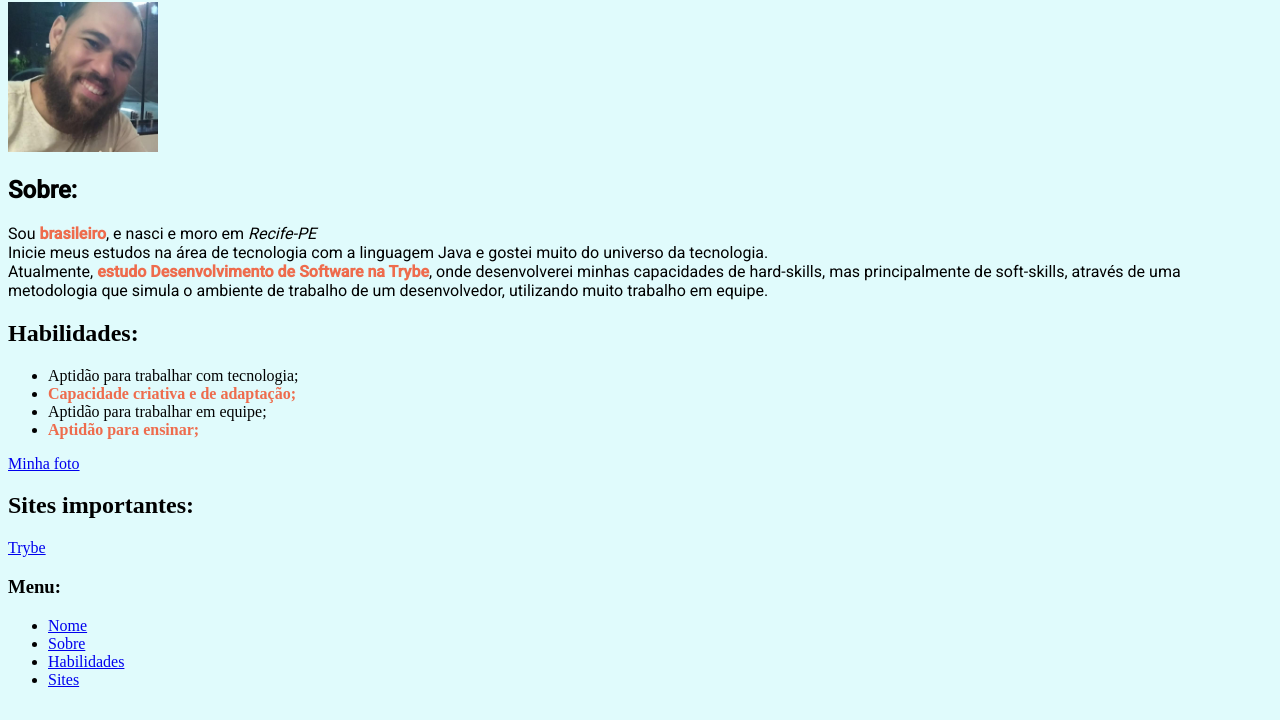
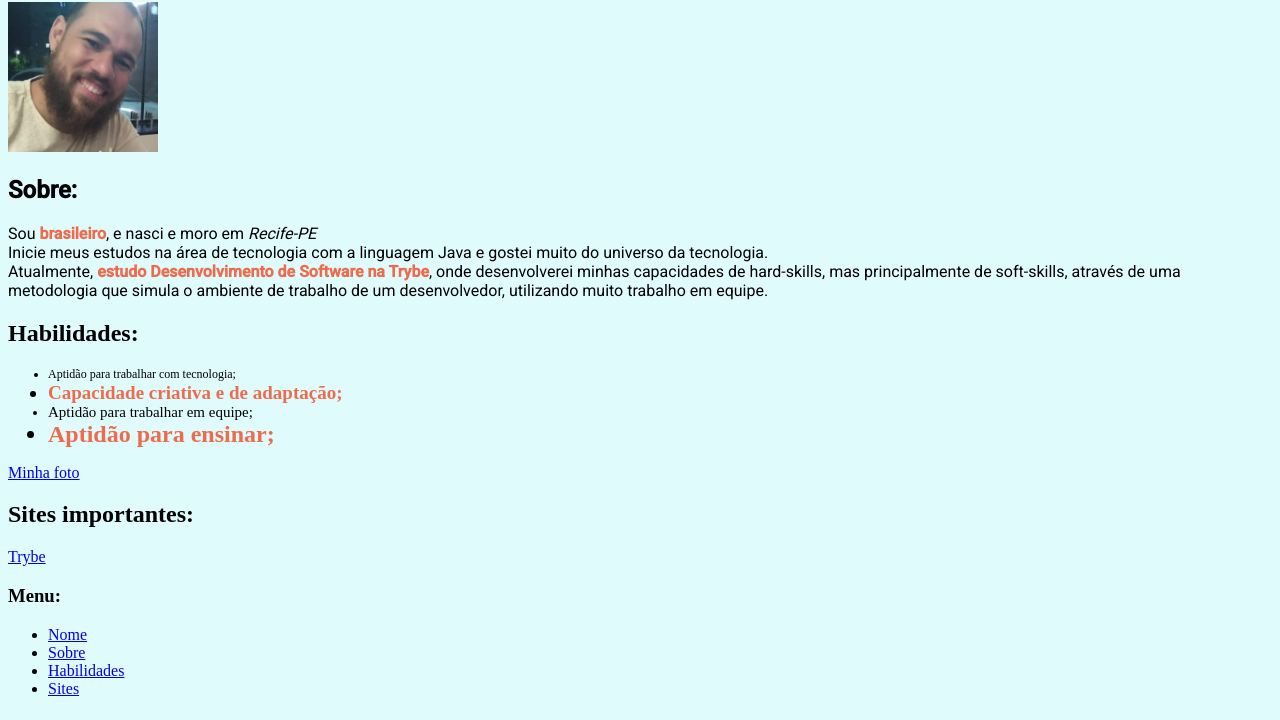
Before and after one commit to PauloGrijp/PauloGrijp.github.io, a plain HTML site: page index.html in a window 1280 px wide. Shown: the part 80-800 px from the top of the page. Drawn offline with Linux system fonts and the light colour scheme.

Commit message:
modificando tamanhos dos elementos da lista

```diff
--- a/index.html
+++ b/index.html
@@ -28,6 +28,22 @@
             color: #EE6C4D;
         }
 
+        .tamP{
+            font-size: 12px;
+        }
+
+        .tamM{
+            font-size: 15px;
+        }
+
+        .tamG{
+            font-size: 19px;
+        }
+
+        .tamGG{
+            font-size: 24px;
+        }
+
     </style>
 </head>
 <body>
@@ -51,10 +67,10 @@
     <h2 id="skills">Habilidades:</h2>
 
         <ul>
-            <li>Aptidão para trabalhar com tecnologia;</li>
-            <li><strong class="color-destaque">Capacidade criativa e de adaptação;</strong></li>
-            <li>Aptidão para trabalhar em equipe;</li>
-            <li><strong class="color-destaque">Aptidão para ensinar;</strong></li>
+            <li class="tamP">Aptidão para trabalhar com tecnologia;</li>
+            <li class="tamG"><strong class="color-destaque">Capacidade criativa e de adaptação;</strong></li>
+            <li class="tamM">Aptidão para trabalhar em equipe;</li>
+            <li class="tamGG"><strong class="color-destaque">Aptidão para ensinar;</strong></li>
         </ul>
 
     <p><a href="#eu">Minha foto</a></p>
```
